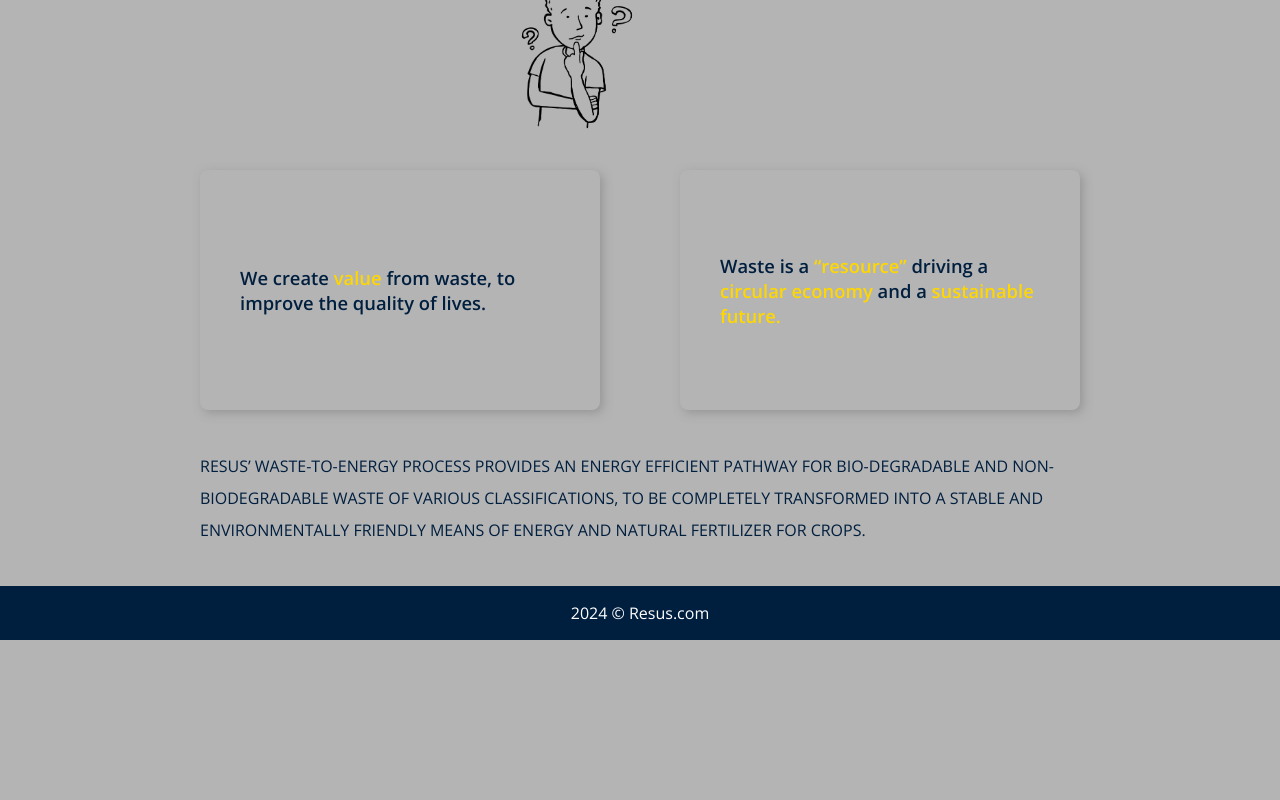
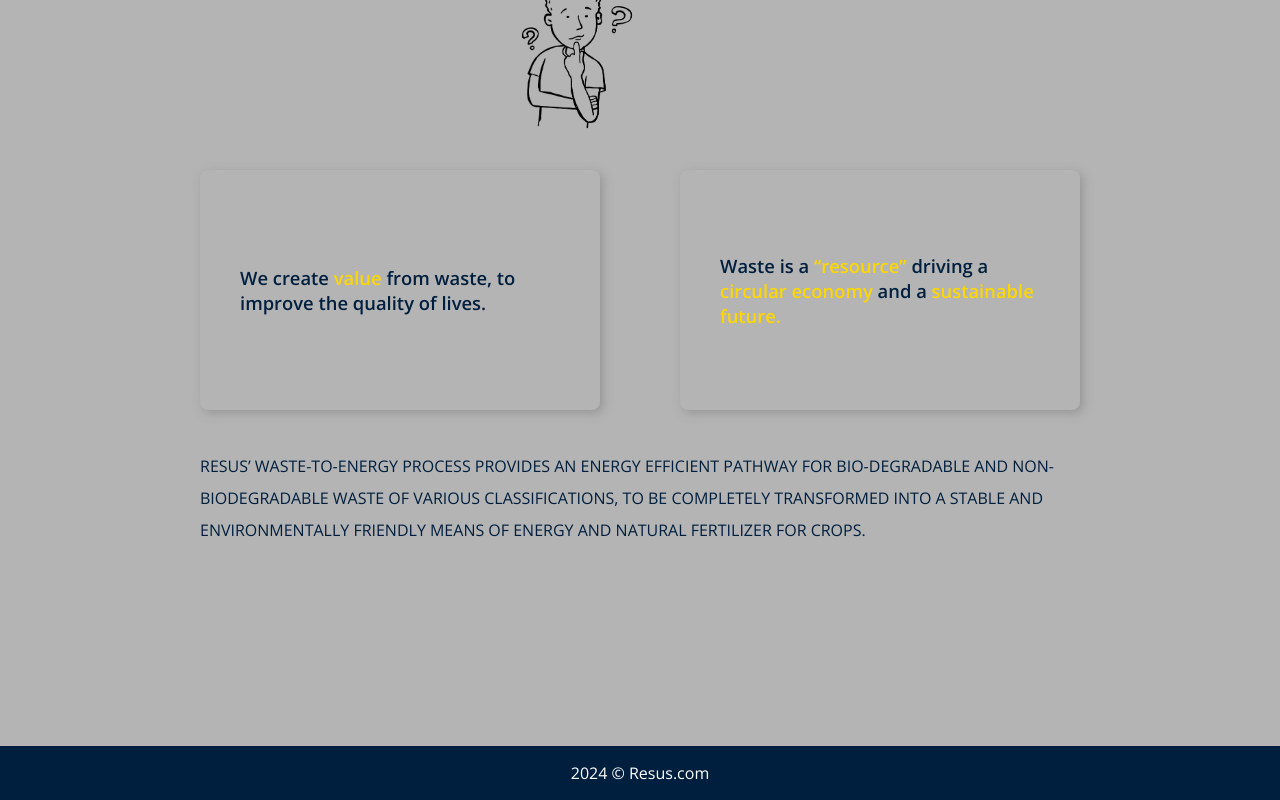
Before and after one commit to Gboly/resus, a Next.js app: page / in a window 1280 px wide. Shown: the part 699-1499 px from the top of the page. Before the commit the page ends 1339 px from the top, so only its background shows below. Built offline with nearby package versions, Linux system fonts and the light colour scheme; a web font is replaced by a local one.

Commit message:
fix: Modify footer

```diff
--- a/src/components/footer/footer.css
+++ b/src/components/footer/footer.css
@@ -1,8 +1,10 @@
 .footer {
+    margin-top: 10rem;
     width: 100%;
     display: flex;
     justify-content: center;
     padding: 1rem;
     background-color: var(--color1);
     color: var(--color3);
+    font-size: var(--p2);
 }
```
